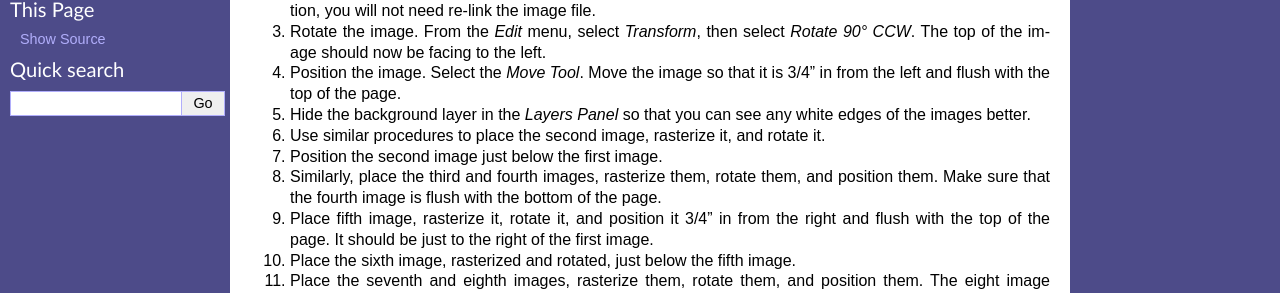
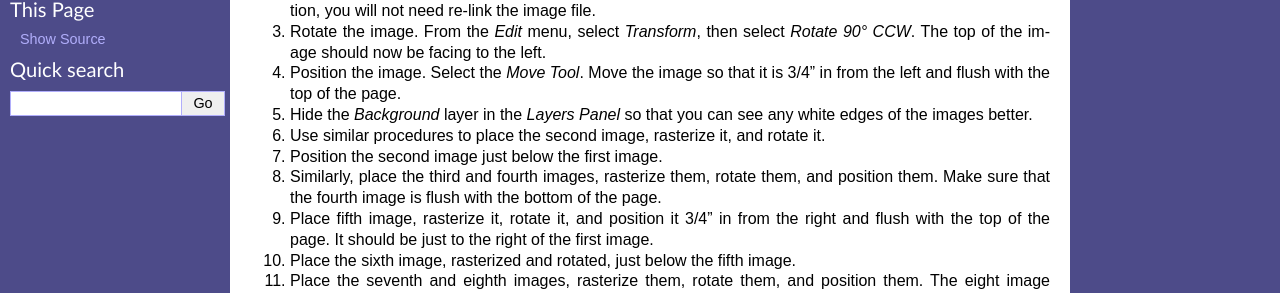
Before and after one commit to loiskilberg/FinalProject, a Sphinx documentation site: the page built from source/02_layingOutMultipleCovers.rst, in a window 1280 px wide. Shown: the part 515-808 px from the top of the page. Built offline with Sphinx 7.4.7, drawn with Linux system fonts in a browser that asks for light colours.

```diff
--- a/source/02_layingOutMultipleCovers.rst
+++ b/source/02_layingOutMultipleCovers.rst
@@ -27,7 +27,7 @@ A. Adding Images for the Outside
 
 #. Position the image. Select the *Move Tool*. Move the image so that it is 3/4" in from the left and flush with the top of the page.
 
-#. Hide the background layer in the *Layers Panel* so that you can see any white edges of the images better.
+#. Hide the *Background* layer in the *Layers Panel* so that you can see any white edges of the images better.
 
 #. Use similar procedures to place the second image, rasterize it, and rotate it.
 
```
